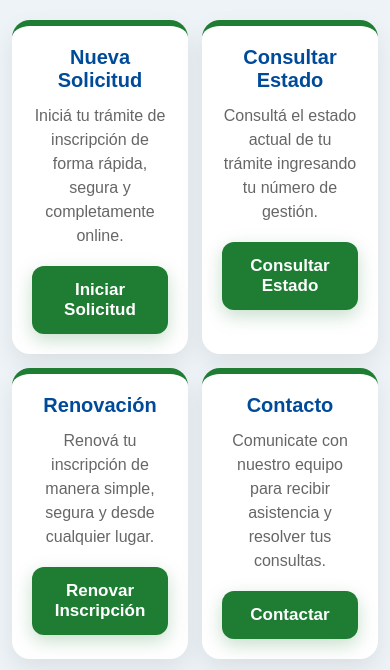
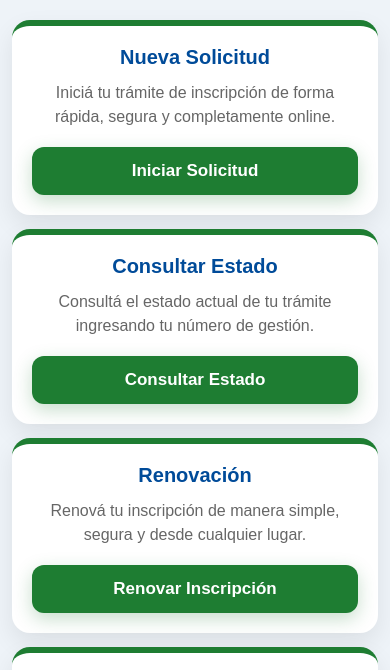
Before and after one commit to reprogreen/reprogreen, a plain HTML site: page index.html in a window 390 px wide. Shown: the part 167-837 px from the top of the page. Drawn offline with Linux system fonts and the light colour scheme.

Commit message:
Mejoras responsive para celulares

```diff
--- a/index.html
+++ b/index.html
@@ -465,40 +465,7 @@ CELULARES CHICOS
     height:165px;
 }
 
-.cards{
-    grid-template-columns:repeat(2,1fr);
-    gap:14px;
-    padding:12px;
-    margin:12px auto 18px;
-}
-
-.card{
-    padding:18px;
-    border-radius:18px;
-}
-
-.card img{
-    width:52px;
-    height:52px;
-    margin:0 auto 12px;
-}
-
-.card h3{
-    font-size:18px;
-    margin-bottom:10px;
-}
-
-.card p{
-    font-size:14px;
-    line-height:1.5;
-    min-height:auto;
-    margin-bottom:16px;
-}
-
-.card button{
-    padding:12px;
-    font-size:15px;
-}
+.cards{ grid-template-columns:1fr; gap:16px; } .card{ padding:22px; } .card img{ width:58px; height:58px; } .card h3{ font-size:20px; } .card p{ font-size:16px; } .card button{ font-size:17px; padding:14px; }
 
 .info{
     padding:0 12px;
```
